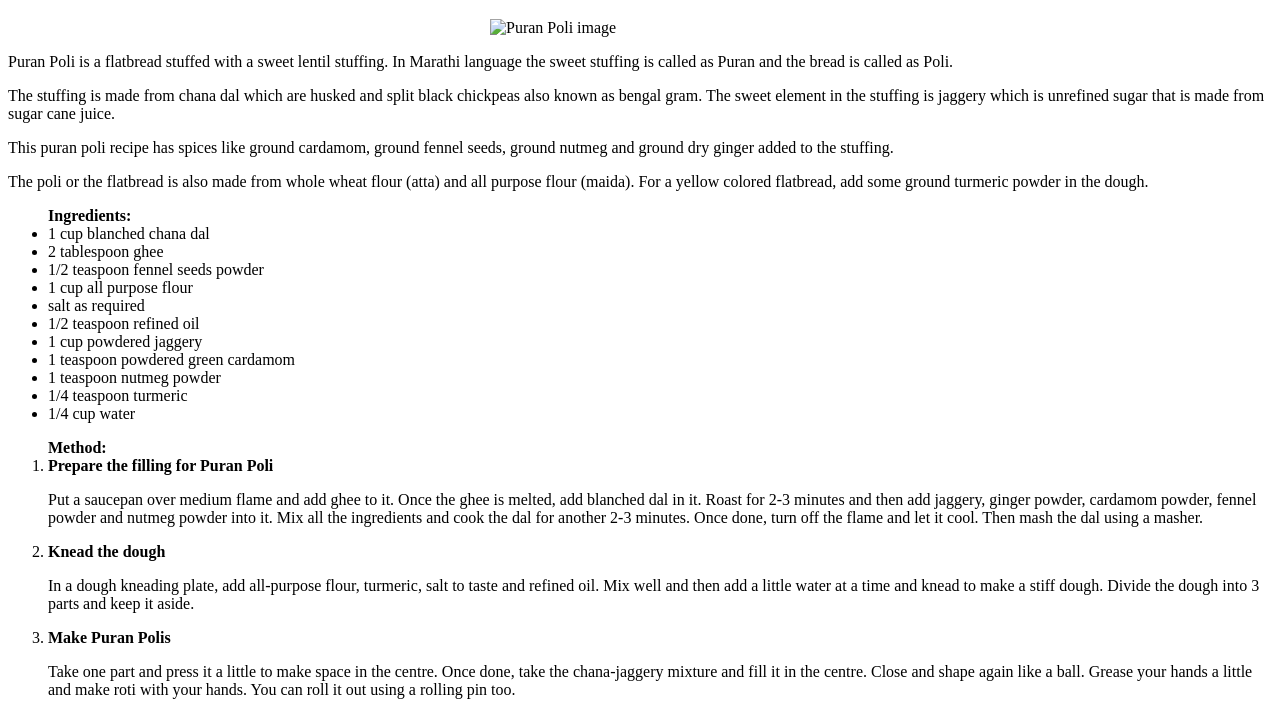
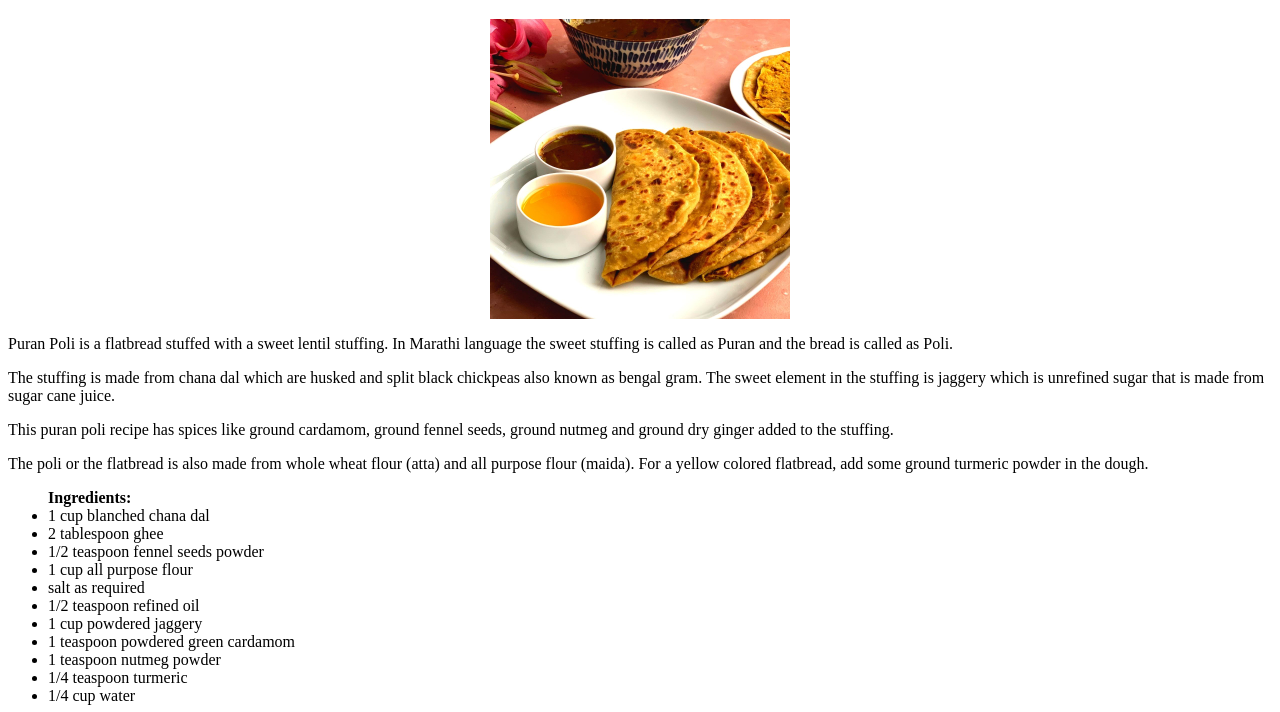
Before and after one commit to noveshgoyal/odin-recipes, a plain HTML site: page Recipes/puranpoli.html in a window 1280 px wide. Shown: the part 61-773 px from the top of the page. Drawn offline with Linux system fonts and the light colour scheme.

Commit message:
updated image tag

```diff
--- a/Recipes/puranpoli.html
+++ b/Recipes/puranpoli.html
@@ -8,7 +8,7 @@
 </head>
 <body>
     <h1>Puran Poli</h1>
-    <img src="images/Puran-Poli_.jpg" alt="Puran Poli image"
+    <img src="../images/Puran-Poli_.jpg" alt="Puran Poli image"
     style=" max-width: 300px;
     display: block;
     margin: auto">
```
Also changed, not shown: Recipes/paneer_tikka.html (+1 -1 lines).
